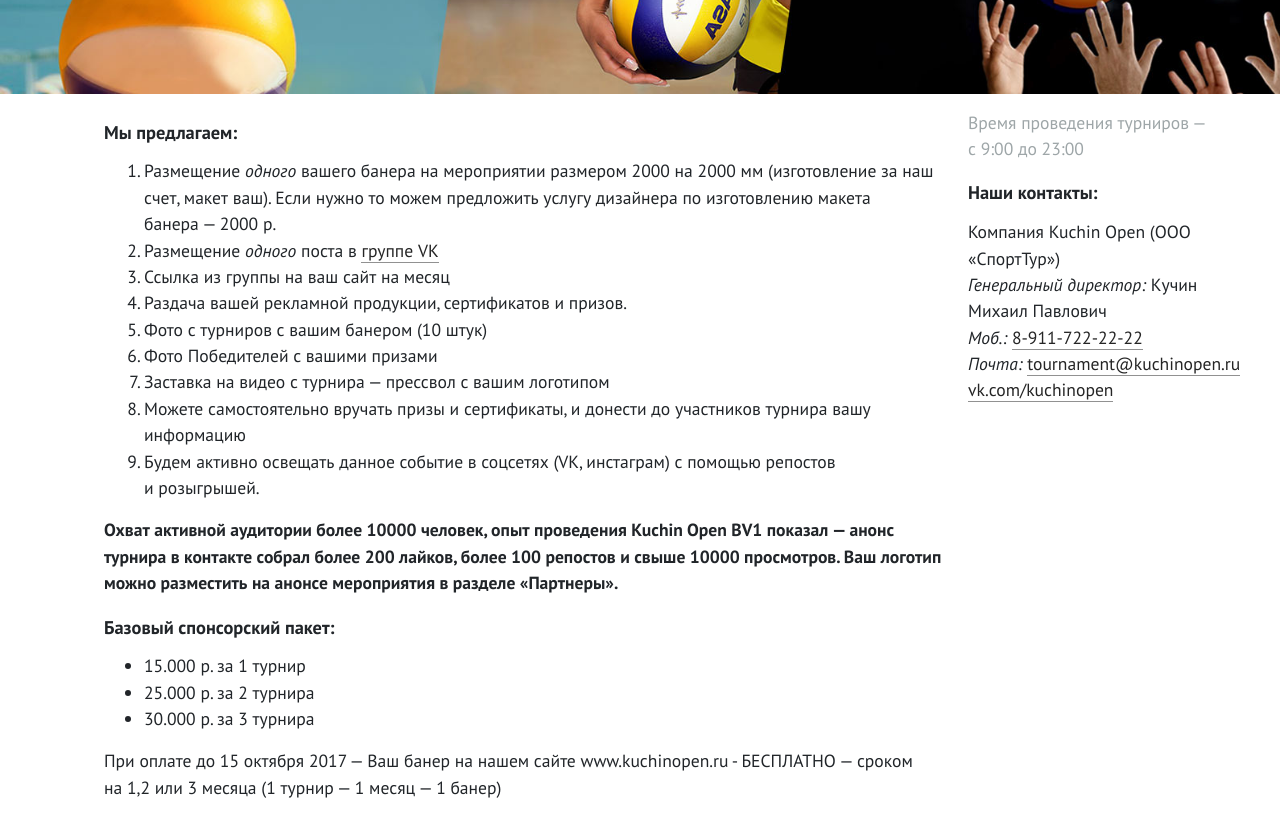
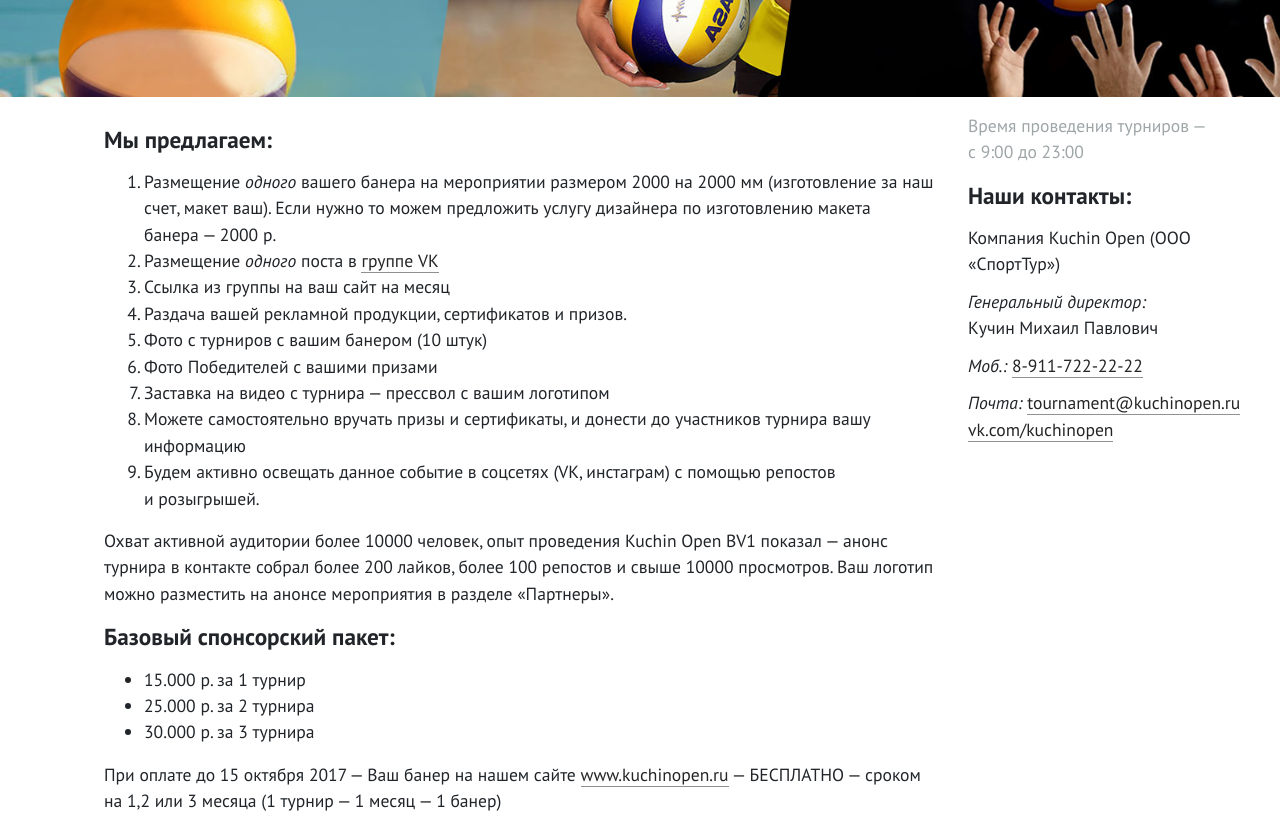
Before and after one commit to Sada-ko/kuchinOpen, a plain HTML site: page html_beta/new_item_sponsors.html in a window 1280 px wide. Shown: the part 700-1518 px from the top of the page. Drawn offline with nearby package versions, Linux system fonts and the light colour scheme.

Commit message:
Доделал спонсоров

```diff
--- a/html_beta/css/desktop.css
+++ b/html_beta/css/desktop.css
@@ -102,7 +102,7 @@ h1{
 }
 
 h1, h2{
-    font-family: 'Open Sans Condensed', sans-serif;
+    /*font-family: 'Open Sans Condensed', sans-serif;*/
 }
 
 h1 .cond-caps,
@@ -138,6 +138,10 @@ h3, .h3 {
 h4, .h4 {
     font-size: 1.15rem;
     font-weight: bold;
+}
+
+p {
+    margin-bottom: 0.7rem;
 }
 
 a, .link, a .link{
--- a/html_beta/new_item_sponsors.html
+++ b/html_beta/new_item_sponsors.html
@@ -231,7 +231,7 @@
 
                 <div class="content">
 
-                    <p class="h4">Предлагаем Вашей компании стать спонсором.</p>
+                    <p class="h3">Предлагаем Вашей компании стать спонсором.</p>
 
                     <p>Планируем проведение 3&nbsp;масштабных турниров по&nbsp;пляжному волейболу.</p>
 
@@ -254,7 +254,7 @@
                 <div class="content">
 
 
-                    <h4>Мы&nbsp;предлагаем:</h4>
+                    <h3>Мы&nbsp;предлагаем:</h3>
 
                     <ol>
                         <li>Размещение <i>одного</i> вашего банера на&nbsp;мероприятии размером 2000&nbsp;на 2000
@@ -276,15 +276,15 @@
                         </li>
                     </ol>
 
-                    <strong><p class="">
+                    <p class="">
                         Охват активной аудитории более 10000&nbsp;человек, опыт проведения
                         Kuchin Open BV1 показал&nbsp;&mdash; анонс турнира в&nbsp;контакте собрал более 200&nbsp;лайков,
                         более 100 репостов и свыше 10000&nbsp;просмотров. Ваш логотип можно разместить
                         на&nbsp;анонсе мероприятия в разделе «Партнеры».
 
-                    </p></strong>
+                    </p>
 
-                    <h4>Базовый спонсорский пакет:</h4>
+                    <h3>Базовый спонсорский пакет:</h3>
                     <ul>
                         <li>15.000&nbsp;р.&nbsp;за&nbsp;1&nbsp;турнир</li>
                         <li>25.000&nbsp;р.&nbsp;за&nbsp;2&nbsp;турнира</li>
@@ -293,8 +293,7 @@
                         </li>
                     </ul>
 
-                    <p>При оплате до&nbsp;15&nbsp;октября 2017&nbsp;&mdash; Ваш банер на&nbsp;нашем сайте www.kuchinopen.ru -
-                        БЕСПЛАТНО&nbsp;&mdash; сроком на&nbsp;1,2 или 3&nbsp;месяца (1&nbsp;турнир&nbsp;&mdash; 1&nbsp;месяц&nbsp;&mdash; 1&nbsp;банер)</p>
+                    <p>При оплате до&nbsp;15&nbsp;октября 2017&nbsp;&mdash; Ваш банер на&nbsp;нашем сайте <a href="www.kuchinopen.ru">www.kuchinopen.ru</a>&nbsp;&mdash; БЕСПЛАТНО&nbsp;&mdash; сроком на&nbsp;1,2 или 3&nbsp;месяца (1&nbsp;турнир&nbsp;&mdash; 1&nbsp;месяц&nbsp;&mdash; 1&nbsp;банер)</p>
 
 
                 </div>
@@ -305,12 +304,12 @@
 
                 <p class="text-muted">Время проведения турниров&nbsp;&mdash; с&nbsp;9:00 до&nbsp;23:00</p>
 
-                <h4>Наши контакты:</h4>
+                <h3>Наши контакты:</h3>
 
-                <p>Компания Kuchin Open (ООО &laquo;СпортТур&raquo;)<br/>
-                    <i>Генеральный директор:</i> Кучин Михаил Павлович<br/>
-                    <i>Моб.:</i> <a href="tel:89117222222">8-911-722-22-22</a><br/>
-                    <i>Почта:</i> <a href="mailto:tournament@kuchinopen.ru">tournament@kuchinopen.ru</a><br/>
+                <p>Компания Kuchin Open (ООО &laquo;СпортТур&raquo;)</p>
+                <p><i>Генеральный директор:</i><br/>Кучин Михаил Павлович</p>
+                <p><i>Моб.:</i> <a href="tel:89117222222">8-911-722-22-22</a></p>
+                <p><i>Почта:</i> <a href="mailto:tournament@kuchinopen.ru">tournament@kuchinopen.ru</a><br/>
                     <a href="http://www.vk.com/kuchinopen">vk.com/kuchinopen</a></p>
 
             </div>
```
